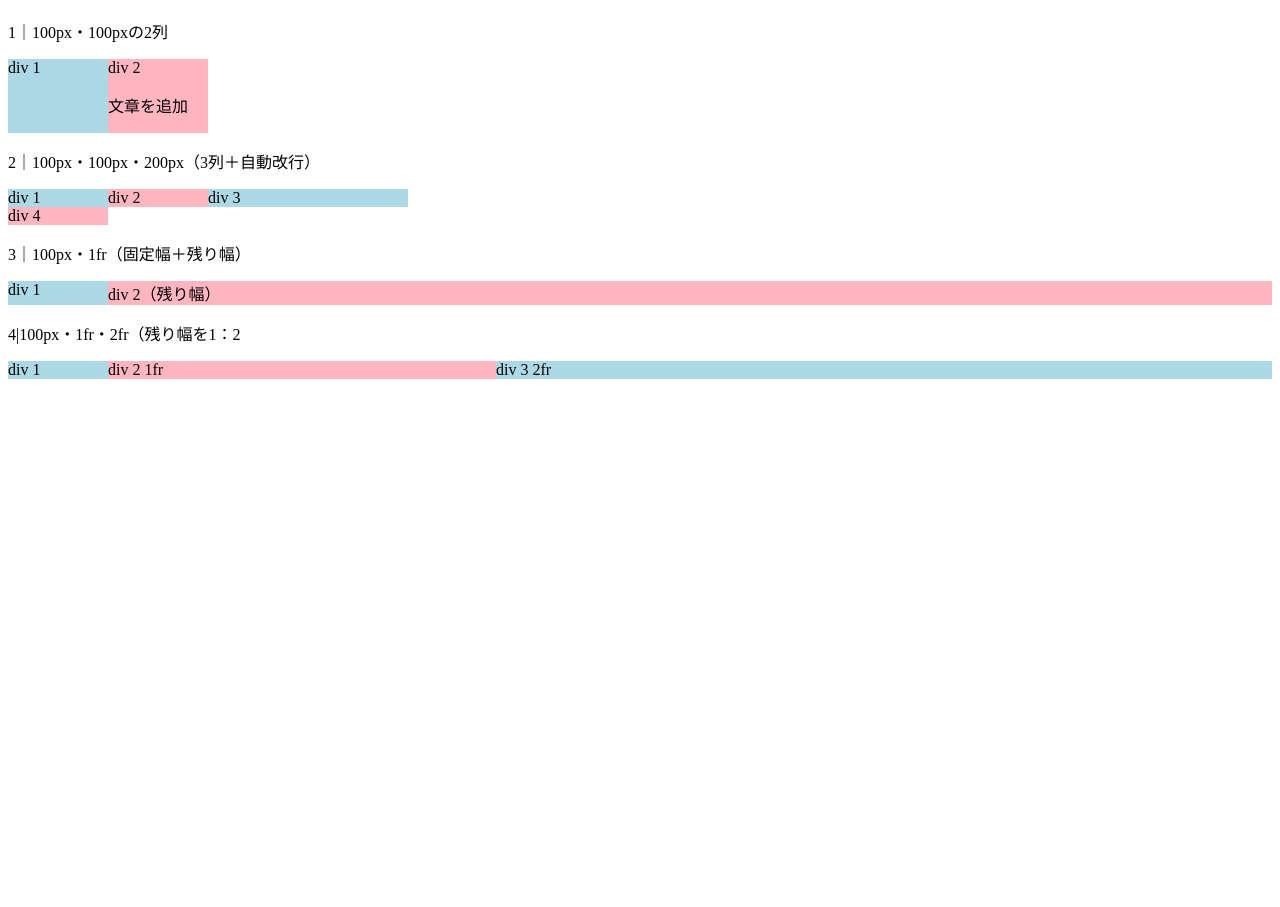
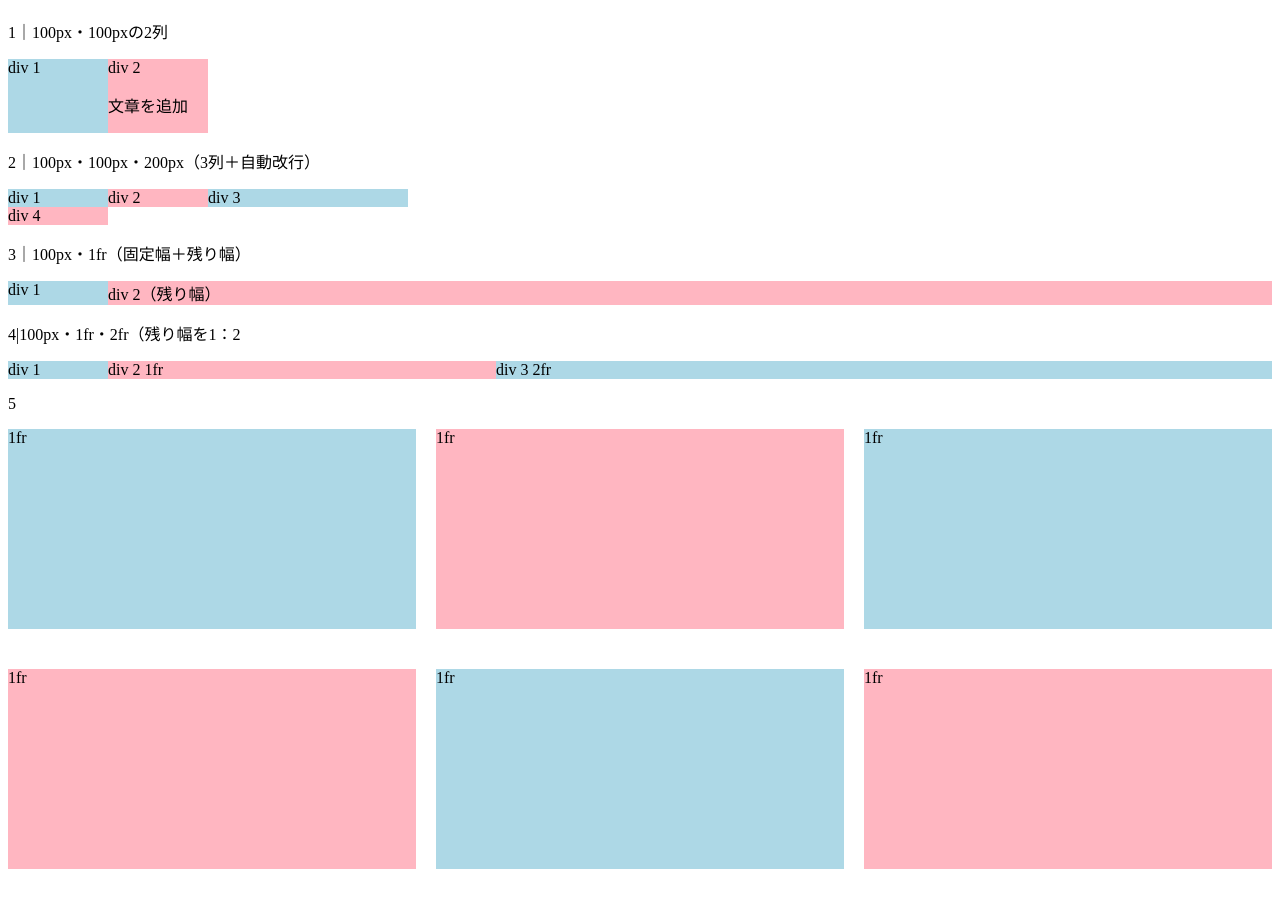
Before and after one commit to j0in021/kami-to-dogu, a website: page full-html-css-course/5-youtube/lesson-04-css-grid/grid.html in a window 1280 px wide. Shown: the part 61-968 px from the top of the page. Before the commit the page ends 800 px from the top, so only its background shows below. Drawn offline with Linux system fonts and the light colour scheme.

Commit message:
Complete three-column grid practice

```diff
--- a/full-html-css-course/5-youtube/lesson-04-css-grid/grid.html
+++ b/full-html-css-course/5-youtube/lesson-04-css-grid/grid.html
@@ -40,6 +40,16 @@
             <div class="C">div 3 2fr</div>
         </div>
 
+        <p>5</p>
+        <div class="video-card5">
+            <div class="A-5">1fr</div>
+            <div class="B-5">1fr</div>
+            <div class="C-5">1fr</div>
+            <div class="D-5">1fr</div>
+            <div class="E-5">1fr</div>
+            <div class="F-5">1fr</div>
+        </div>
+
 
     </main>
 
--- a/full-html-css-course/5-youtube/lesson-04-css-grid/style.css
+++ b/full-html-css-course/5-youtube/lesson-04-css-grid/style.css
@@ -1,4 +1,4 @@
-.A,.C{
+.A,.C {
 background-color:#ADD8E6;
 }
 .B,.D{
@@ -22,3 +22,23 @@ background-color:#FFB6C1;
     display: grid;
     grid-template-columns: 100px 1fr 2fr;
 }
+
+.A-5,.C-5,.E-5{
+    height: 200px;
+    background-color:#ADD8E6;
+}
+
+.B-5,.D-5,.F-5{
+    height: 200px;
+    background-color: #FFB6C1;
+}
+.video-card5{
+    display: grid;
+    grid-template-columns: 1fr 1fr 1fr;
+    column-gap: 20px;
+    row-gap: 40px;
+}
+
+body{
+    padding-bottom: 1000px
+}
```
